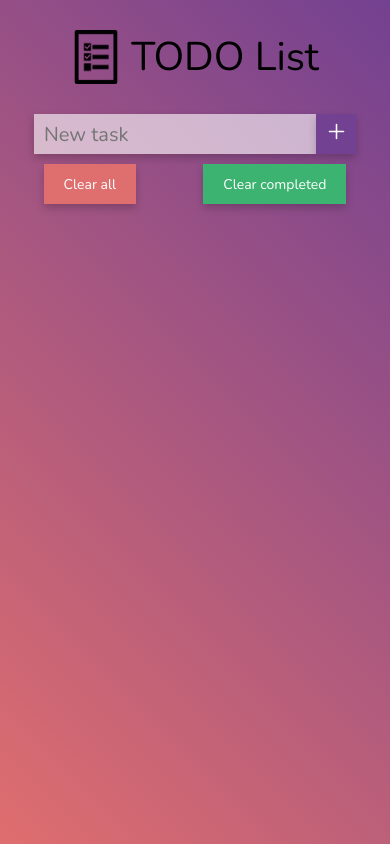
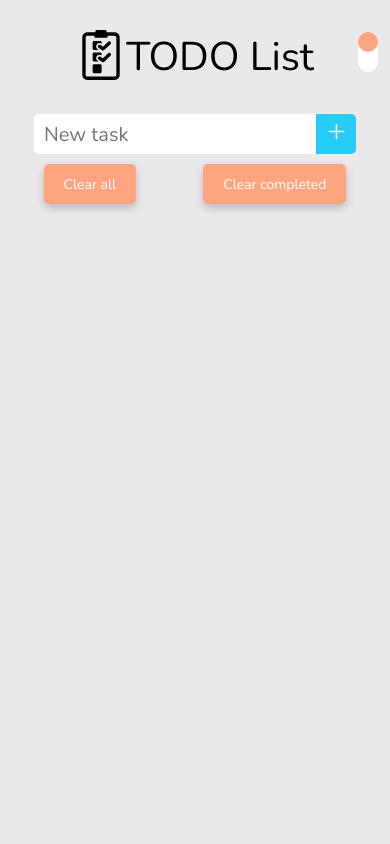
Before and after one commit to mai-cl/todolist-js, a website built with webpack: page src/index.html in a window 390 px wide. Built offline with nearby package versions, Linux system fonts and the light colour scheme.

Commit message:
Agrego tema oscuro y modifico la ui

```diff
--- a/src/index.html
+++ b/src/index.html
@@ -7,8 +7,38 @@
     <link href="https://fonts.googleapis.com/css2?family=Nunito:ital,wght@0,300;0,400;0,600;0,700;1,400&display=swap" rel="stylesheet">
     <link href="https://fonts.googleapis.com/css2?family=Lato:wght@300&display=swap" rel="stylesheet">
 </head>
-<body>
-    <header class="header"><img src="./assets/to-do-list.png" alt="" class="header__img"><h1 class="header__title">TODO List</h1></header>
+<body class="light">
+    <header class="header">
+        <svg class="header__img" version="1.1" id="Capa_1" xmlns="http://www.w3.org/2000/svg" xmlns:xlink="http://www.w3.org/1999/xlink" x="0px" y="0px"
+	 viewBox="0 0 470.767 470.767" style="enable-background:new 0 0 470.767 470.767;" xml:space="preserve">
+    <g>
+	<title>todolist</title>
+	<path d="M362.965,21.384H289.62L286.638,7.99C285.614,3.323,281.467,0,276.685,0h-82.618c-4.782,0-8.913,3.323-9.953,7.99
+		l-2.967,13.394h-73.36c-26.835,0-48.654,21.827-48.654,48.662v352.06c0,26.835,21.819,48.662,48.654,48.662h255.179
+		c26.835,0,48.67-21.827,48.67-48.662V70.046C411.635,43.211,389.8,21.384,362.965,21.384z M379.831,422.105
+		c0,9.295-7.563,16.858-16.866,16.858H107.786c-9.287,0-16.85-7.563-16.85-16.858V70.046c0-9.295,7.563-16.857,16.85-16.857h66.294
+		l-1.692,7.609c-0.684,3.02,0.062,6.188,1.988,8.596c1.94,2.415,4.876,3.82,7.965,3.82h106.082c3.091,0,6.026-1.405,7.951-3.82
+		c1.942-2.415,2.687-5.575,2.004-8.596l-1.692-7.609h66.279c9.303,0,16.866,7.563,16.866,16.857V422.105z"/>
+	<path d="M170.835,188.426h43.249l-10.279-7.019c-14.506-9.899-18.232-29.693-8.325-44.197c9.893-14.489,29.693-18.239,44.197-8.324
+		l1.694,1.157v-12.136c0-7.866-6.383-14.248-14.242-14.248h-56.294c-7.857,0-14.24,6.383-14.24,14.248v56.271
+		C156.595,182.045,162.978,188.426,170.835,188.426z"/>
+	<path d="M303.256,110.313l-49.85,47.194l-22.704-15.49c-7.221-4.962-17.13-3.083-22.099,4.162
+		c-4.954,7.251-3.09,17.144,4.178,22.098l33.28,22.727c2.718,1.864,5.839,2.772,8.961,2.772c3.96,0,7.888-1.474,10.933-4.356
+		l59.167-56.014c6.382-6.033,6.645-16.104,0.62-22.479C319.686,104.552,309.637,104.28,303.256,110.313z"/>
+	<path d="M170.835,297.669H214.1l-10.295-7.027c-14.506-9.901-18.232-29.693-8.325-44.197c9.893-14.498,29.693-18.248,44.197-8.325
+		l1.694,1.158v-12.136c0-7.865-6.383-14.248-14.242-14.248h-56.294c-7.857,0-14.24,6.383-14.24,14.248v56.279
+		C156.595,291.286,162.978,297.669,170.835,297.669z"/>
+	<path d="M303.256,219.555l-49.85,47.186l-22.704-15.49c-7.221-4.97-17.13-3.098-22.099,4.162
+		c-4.954,7.253-3.09,17.144,4.178,22.099l33.28,22.727c2.718,1.864,5.839,2.772,8.961,2.772c3.96,0,7.888-1.476,10.933-4.356
+		l59.167-56.007c6.382-6.033,6.645-16.096,0.62-22.479C319.686,213.793,309.637,213.529,303.256,219.555z"/>
+	<path d="M227.129,322.135h-56.294c-7.857,0-14.24,6.383-14.24,14.248v56.271c0,7.865,6.383,14.248,14.24,14.248h56.294
+		c7.859,0,14.242-6.383,14.242-14.248v-56.271C241.371,328.518,234.988,322.135,227.129,322.135z"/>
+        </svg>
+        <h1 class="header__title">TODO List</h1>
+        <div class="toggle-container" id="toggle">
+            <div class="toggle"></div>
+        </div>
+    </header>
     <main class="main">
         <form class="taskform">
             <div class="form-group">
--- a/src/index.js
+++ b/src/index.js
@@ -4,6 +4,12 @@ import TaskList from './js/models/TaskList';
 import * as taskView from './js/views/taskView';
 
 const state = {};
+
+elements.toggleBtn.addEventListener('click', () => {
+    elements.toggleBtn.classList.toggle('enable');
+    elements.body.classList.toggle('light');
+    elements.body.classList.toggle('dark');
+});
 
 window.addEventListener('load', () => {
     if (!state.taskList) state.taskList = new TaskList();
--- a/src/js/views/base.js
+++ b/src/js/views/base.js
@@ -3,5 +3,7 @@ export const elements = {
     taskInput: document.querySelector('.taskform__input'),
     addButton: document.querySelector('.btn-add'),
     clearAllButton: document.querySelector('.btn-clear-all'),
-    clearCompletedButton: document.querySelector('.btn-clear-completed')
+    clearCompletedButton: document.querySelector('.btn-clear-completed'),
+    toggleBtn: document.getElementById('toggle'),
+    body: document.querySelector('body')
 }
--- a/src/style.css
+++ b/src/style.css
@@ -8,24 +8,55 @@ html {
     font-size: 62.5%;
 }
 
+.dark {
+    --main-background: #102a43;
+    --color-title: #f0f4f8;
+    --item-background: #334e68;
+    --item-checked-background: #243b53;
+    --item-color: #d9e2e6;
+    --delete-color: #d9e2e6;
+    --danger-color: #ff2281;
+    --success-color: #b76cfd;
+    --input-background: #d9e2e6;
+    --logo-color: #f0f4f8;
+}
+
+.light {
+    --main-background: #e9e9e9;
+    --color-title: #000;
+    --item-background: #fff;
+    --item-checked-background: rgb(224, 224, 224);
+    --item-color: #000;
+    --delete-color: #FEA47F;
+    --danger-color: #FEA47F;
+    --success-color: #25ccf7;
+    --input-background: #fff;
+    --logo-color: #000;
+}
+
 body {
     box-sizing: border-box;
     font-family: 'Nunito', sans-serif;
     font-weight: 300;
-    background-image: linear-gradient(45deg, rgb(223, 110, 110), rgb(115, 65, 145));
+    background-color: var(--main-background);
     background-attachment: fixed;
+    transition: background-color .3s ease;
 }
 
 .header {
+    position: relative;
     padding-top: 3rem;
     display: flex;
     justify-content: center;
     width: 100%;
+    color: var(--color-title);
 }
 
 .header__img {
+    height: 5rem;
     width: 5rem;
     margin-right: 1rem;
+    fill: var(--logo-color);
 }
 
 .header__title {
@@ -56,6 +87,8 @@ body {
 
 .form-group {
     display: flex;
+    border-radius: 5px;
+    overflow: hidden;
 }
 
 .taskform__input {
@@ -64,8 +97,7 @@ body {
     border: none;
     padding: 1rem;
     font-family: 'Nunito', sans-serif;
-    background-color: rgba(255, 255, 255, 0.6);
-    box-shadow: 0 4px 8px 0 rgba(0,0,0,.2);
+    background-color: var(--input-background);
     height: 4rem;
 }
 
@@ -77,6 +109,9 @@ body {
     display: flex;
     flex-direction: column;
     backface-visibility: hidden;
+    /* border: 1px solid rgb(161, 161, 161); */
+    border-radius: 5px;
+    overflow: hidden;
 }
 
 .todolist__item {
@@ -85,11 +120,10 @@ body {
     align-items: center;
     flex-wrap: nowrap;
     text-overflow: ellipsis;  /* it s magic  :D */
-    background-color: rgb(255, 255, 255, .6);
-    margin-bottom: 1rem;
+    background-color: var(--item-background);
+    color: var(--item-color);
+    margin-bottom: .1rem;
     position: relative;
-    box-shadow: 0 4px 8px 0 rgba(0,0,0,.2);
-    /* border-radius: 4px; */
     overflow: hidden;
     transition: all .2s;
 }
@@ -101,13 +135,18 @@ body {
     margin-left: 1.5rem;
     height: 18px;
     width: 18px;
-    border: 1.5px solid rgba(0,0,0,.6);
+    border: 1.5px solid var(--item-color);
     border-radius: 3px;
     flex: 0 0 auto;
 }
 
 .todolist__item.checked {
-    opacity: .6;
+    background-color: var(--item-checked-background);
+}
+
+.todolist__item.checked .todolist__checkbox {
+    background-color: var(--danger-color);
+    border-color: transparent;
 }
 
 .todolist__item.checked .todolist__checkbox::before {
@@ -118,6 +157,7 @@ body {
     font-size: 2.3rem;
     font-weight: 600;
     line-height: 1;
+    color: #fff;
 }
 
 .todolist__item.checked .todolist__text {
@@ -129,17 +169,6 @@ body {
     animation-duration: .3s;
     animation-timing-function: ease-out;
 }
-
-/* .todolist__item::before {
-    content: '';
-    display: block;
-    position: absolute;
-    left: 0rem;
-    top: 0rem;
-    background-color: rgb(223, 110, 110);
-    width: .5rem;
-    height: 100%;
-} */
 
 @keyframes item-delete-animation {
     0% {
@@ -167,6 +196,7 @@ body {
     cursor: pointer;
     font-family: 'Nunito', sans-serif;
     font-size: 1.4rem;
+    border-radius: 5px;
 }
 
 .btn-clear-all,
@@ -178,30 +208,34 @@ body {
 }
 
 .btn-clear-all {
-    background-color: rgb(223, 110, 110);
+    background-color: var(--danger-color);
 }
 
+
 .btn-clear-completed {
-    background-color: mediumseagreen;
+    background-color: var(--danger-color);
 }
 
 .btn-delete {
     background-color: transparent;
     align-self: stretch;
-
+    color: var(--delete-color);
+    border-radius: initial;
 }
 
 .btn-delete:hover {
-    background-color: rgb(223, 110, 110);
+    background-color: var(--danger-color);
     color: white;
 }
 
 .btn-add {
-    background-color: rgb(115, 65, 145);
+    background-color: var(--success-color);
     height: 4rem;
     width: 4rem;
     padding: 0;
     box-shadow: 0 4px 8px 0 rgba(0,0,0,.2);
+    border-radius: initial;
+    box-shadow: initial;
 }
 
 .btn-add .icon-medium {
@@ -212,10 +246,54 @@ body {
     font-size: 2.5rem;
 }
 
+.toggle-container {
+    position: absolute;
+    top: 50%;
+    right: 1rem;
+    width: 4rem;
+    height: 2rem;
+    border-radius: 2rem;
+    background-color: #fff;
+    cursor: pointer;
+}
+
+.toggle-container.enable .toggle {
+    transform: translateX(100%);
+}
+
+.toggle {
+    background-color: var(--danger-color);
+    width: 2rem;
+    height: 2rem;
+    border-radius: 2rem;
+    transition: transform .3s ease, background-color .3s ease;
+}
+
 @media only screen and (max-width: 37.5em) {
     .form-group {
         flex: 1 1 100%;
         justify-content: center;
         margin-bottom: 1rem;
     }
+
+    .btn-add {
+        border-top-right-radius: 5px;
+        border-bottom-right-radius: 5px;
+    }
+
+    .taskform__input {
+        border-top-left-radius: 5px;
+        border-bottom-left-radius: 5px;
+    }
 }
+
+@media only screen and (max-width: 28.125em) {
+    .toggle-container {
+        transform: rotate(90deg);
+        right: .2rem;
+    }
+
+    .header__img {
+        margin-right: 0;
+    }
+}
--- a/webpack.config.js
+++ b/webpack.config.js
@@ -37,7 +37,7 @@ module.exports = {
                         loader: 'file-loader',
                         options: {
                             esModule: false,
-                            name: 'assets/[contentHash].[ext]' //o assets/[name].[ext]
+                            name: 'assets/[contenthash].[ext]' //o assets/[name].[ext]
                         }
                     }
                 ]
```
Also changed, not shown: src/assets/to-do-list.png (deleted).
